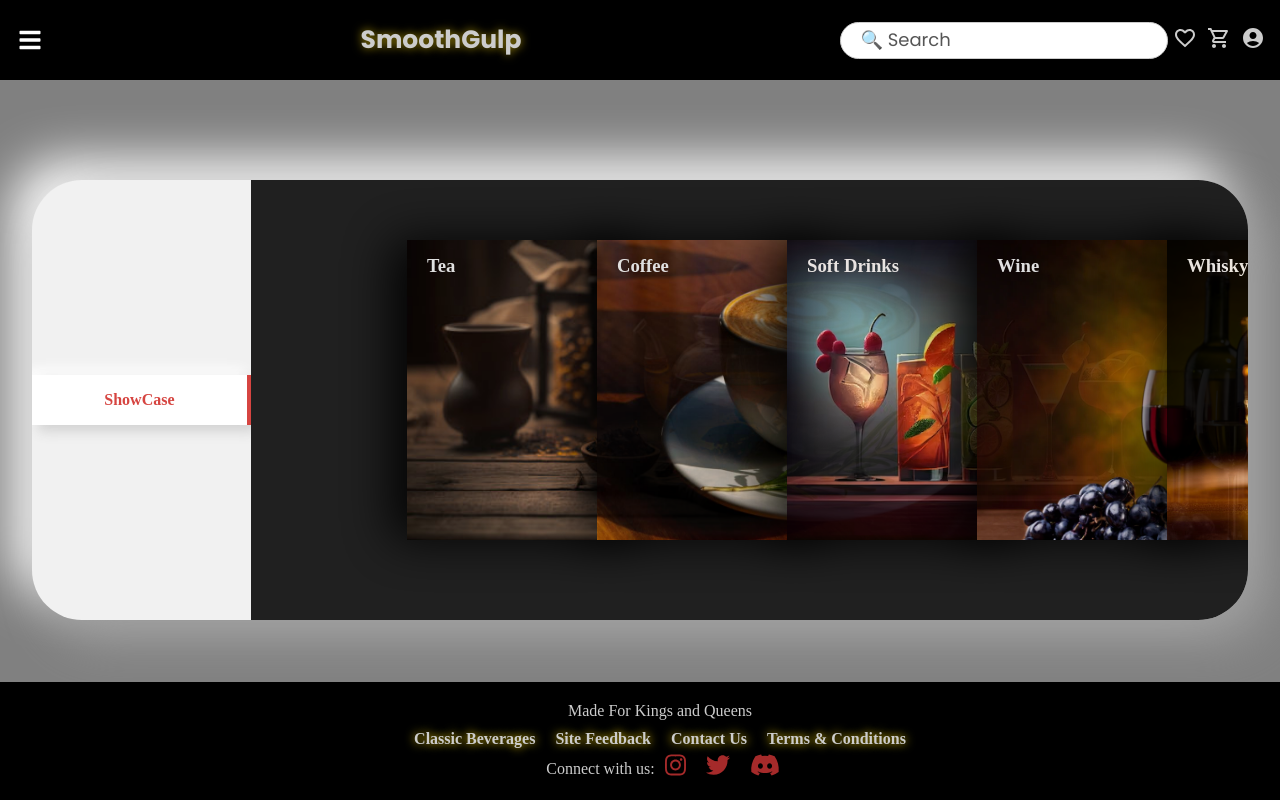
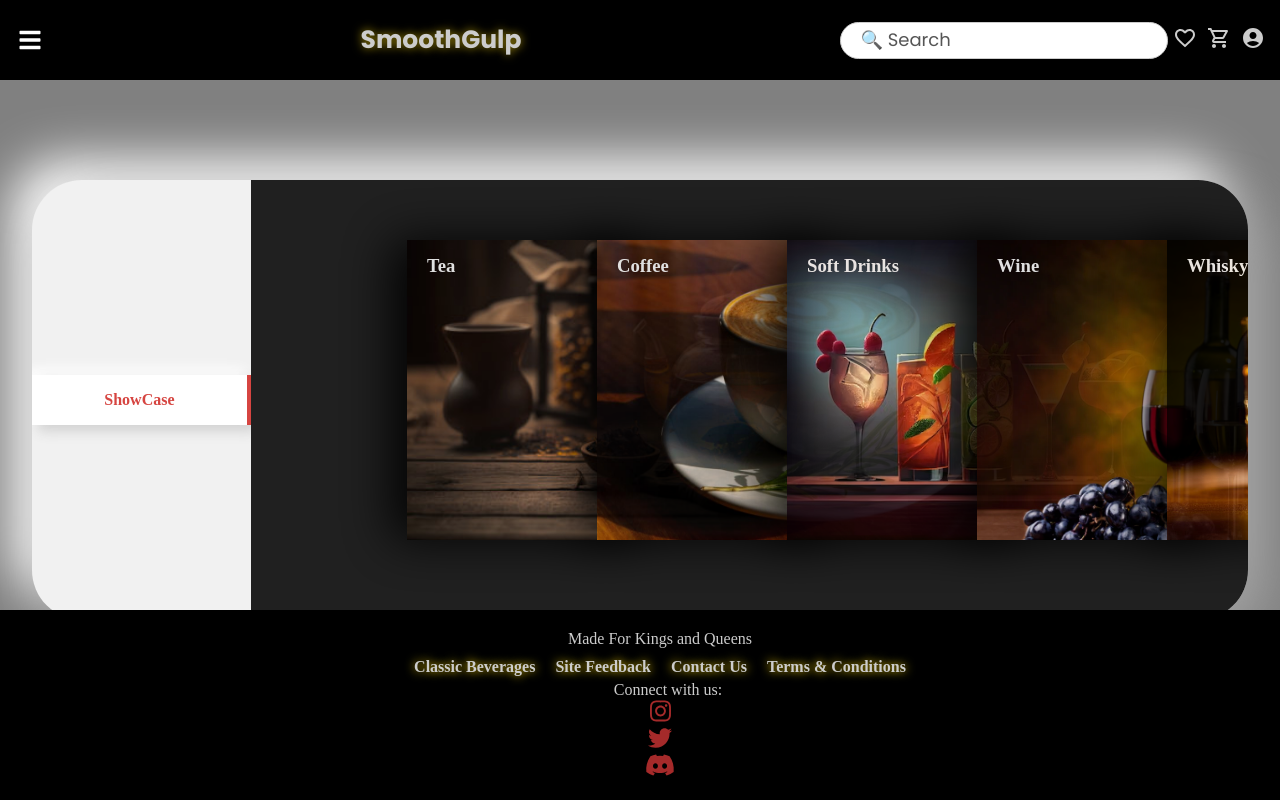
Before and after one commit to tarunmanoharan/Beverage, a React (Create React App) app in the folder Project1/beverage/: page / in a window 1280 px wide. Built offline with nearby package versions, Linux system fonts and the light colour scheme.

Commit message:
version 2.o

```diff
--- a/Project1/beverage/src/App.js
+++ b/Project1/beverage/src/App.js
@@ -1,7 +1,7 @@
 import Home from "./Components/Home";
 import Nav from "./Components/Nav";
 import Login from "./Components/Login";
-import Sign_up from "./Components/SignUp";
+import SignUp from "./Components/SignUp";
 import Dashboard from "./Pages/Dashboard";
 import { BrowserRouter as Router, Routes, Route } from "react-router-dom";
 
@@ -17,7 +17,7 @@ function App() {
 
           <Route path="/" element={<Home />}></Route>
           <Route path="/login" element={<Login />} />
-          <Route path="/Sign_up" element={<Sign_up />} />
+          <Route path="/Sign_up" element={<SignUp />} />
           <Route path="/dashboard" element={<Dashboard />} />
         </Routes>
 
--- a/Project1/beverage/src/Components/Login.js
+++ b/Project1/beverage/src/Components/Login.js
@@ -77,7 +77,7 @@ const Login = () => {
             </div>
 
             <div className="form-field">
-              <a>Forgot password?</a>
+              <p>Forgot password?</p>
             </div>
 
             <div className="form-field">
--- a/Project1/beverage/src/Components/SignUp.js
+++ b/Project1/beverage/src/Components/SignUp.js
@@ -3,7 +3,7 @@ import { Link } from 'react-router-dom';
 
 
 
-const Sign_up = () => {
+const SignUp = () => {
   return (
     <div id="app">
       <div className="form-wrapper">
@@ -58,4 +58,4 @@ const Sign_up = () => {
   );
 };
 
-export default Sign_up;
+export default SignUp;
--- a/Project1/beverage/src/Components/footer.js
+++ b/Project1/beverage/src/Components/footer.js
@@ -18,15 +18,15 @@ const Footer = () => {
 
       <div className="social-icons">
         <span>Connect with us:</span>
-        <a className="social-link">
+        <p className="social-link">
           <FontAwesomeIcon icon={faInstagram} />
-        </a>
-        <a className="social-link">
+        </p>
+        <p className="social-link">
           <FontAwesomeIcon icon={faTwitter} />
-        </a>
-        <a className="social-link">
+        </p>
+        <p className="social-link">
           <FontAwesomeIcon icon={faDiscord} />
-        </a>
+        </p>
       </div>
     </footer>
   );
--- a/Project1/beverage/src/assets/css/sidebar.css
+++ b/Project1/beverage/src/assets/css/sidebar.css
@@ -3,7 +3,7 @@
     background-color: black;
     height: 10vh;
     display: flex;
-    justify-content: start;
+    justify-content: flex-start;
     align-items: center;
 
 
@@ -15,7 +15,7 @@
     font-size: 1.5rem;
     background: none;
     display: flex;
-    justify-content: start;
+    justify-content: flex-start;
     align-items: center;
 
   }
@@ -39,7 +39,7 @@
 
   .nav-text {
     display: flex;
-    justify-content: start;
+    justify-content: flex-start;
     align-items: center;
     padding: 8px 0px 8px 8px;
     list-style: none;
@@ -74,7 +74,7 @@
     width: 100%;
     height: 80px;
     display: flex;
-    justify-content: start;
+    justify-content: flex-start;
     align-items: center;
   }
 
```
